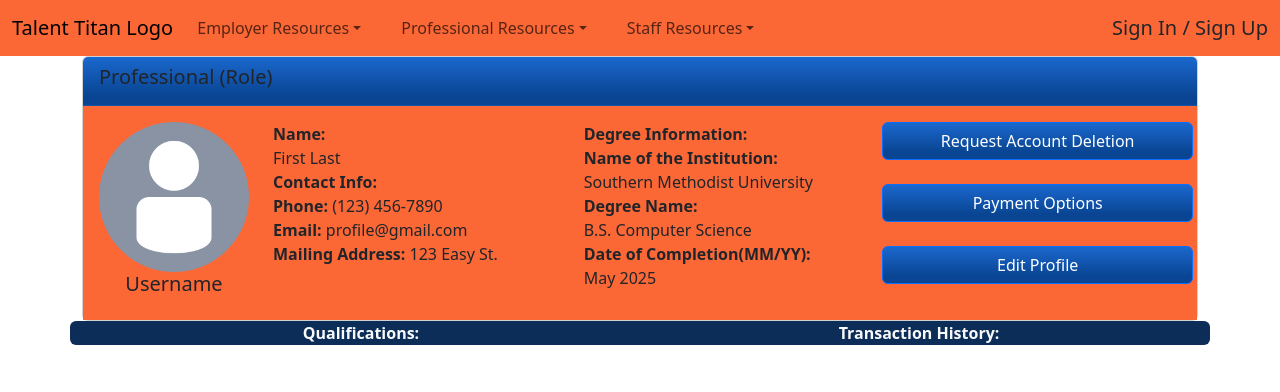
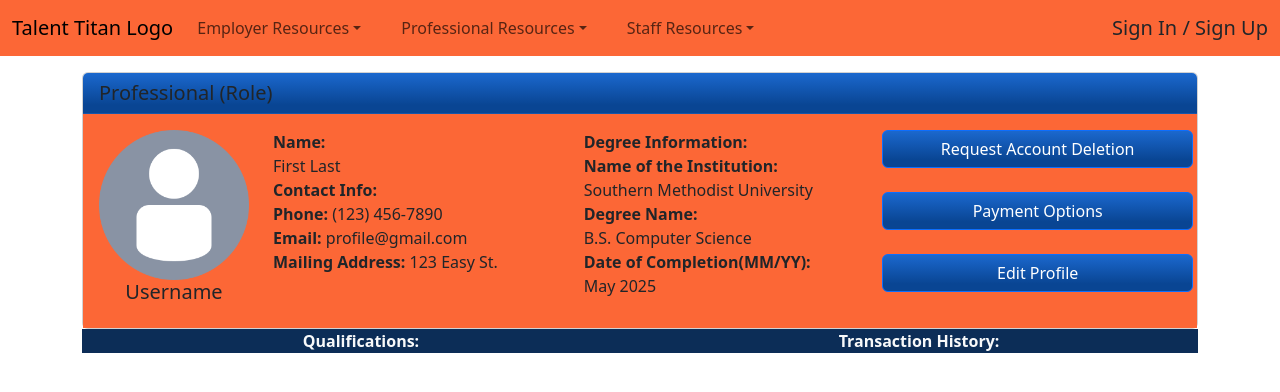
Before and after one commit to Mikecamdo/TalentTitan, a React (Create React App) app in the folder frontend/: page /profile in a window 1280 px wide. Shown: the top 392 px of the page. Built offline with nearby package versions, Linux system fonts and the light colour scheme.

Commit message:
Profile Page UI Fixes
Minor fixes for the profile page of the UI (mostly just fixing the spacing of things)

```diff
--- a/frontend/src/pages/ProfilePage.tsx
+++ b/frontend/src/pages/ProfilePage.tsx
@@ -4,10 +4,10 @@ import { Button, Card, CardHeader, Col, Container, Image, Row } from "react-boot
 export const ProfilePage = () => {
     return (
         <>
-        <Container className=" rounded">
+        <Container className="rounded mt-3">
             <Card className="bg-main rounded">
                 <CardHeader className="button-bg">
-                    <Card.Title>
+                    <Card.Title className="my-auto">
                         Professional (Role)
                     </Card.Title>
                 </CardHeader>
@@ -91,15 +91,14 @@ export const ProfilePage = () => {
             </Card>
         </Container>
 
-        <Container className="d-flex rounded bg-alt text-light" >
-            <Col className="d-flex justify-content-center">
+        <Container className="d-flex rounded text-light">
+            <Col className="d-flex justify-content-center bg-alt">
                 <Row> <strong>Qualifications:</strong> </Row>
             </Col>
 
-            <Col className="d-flex justify-content-center">
+            <Col className="d-flex justify-content-center bg-alt">
                 <Row> <strong>Transaction History:</strong> </Row>
             </Col>
-
         </Container>
         </>
     );
```
